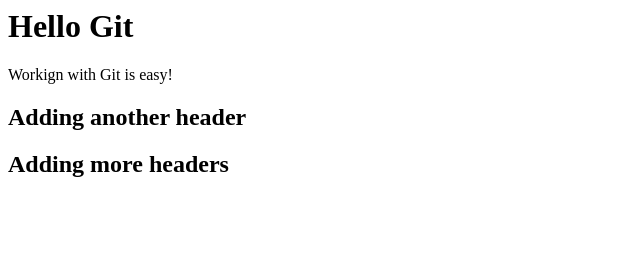
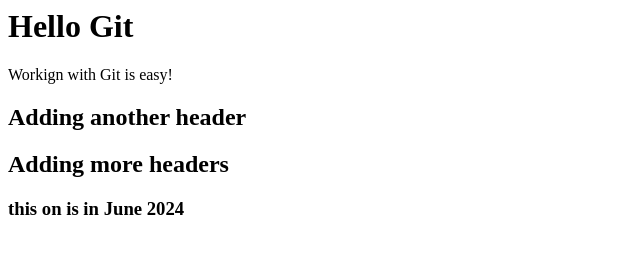
Before and after one commit to abcode25/GitGitHubMasterclass, a plain HTML site: page index.html in a window 1280 px wide. Shown: the whole page, without its empty margins (0-640 px from the left). Drawn offline with Linux system fonts and the light colour scheme.

Commit message:
Added H3 header

```diff
--- a/index.html
+++ b/index.html
@@ -7,3 +7,4 @@
 
 <h2>Adding another header</h2>
 <h2>Adding more headers</h2>
+<h3>this on is in June 2024</h3>
```
